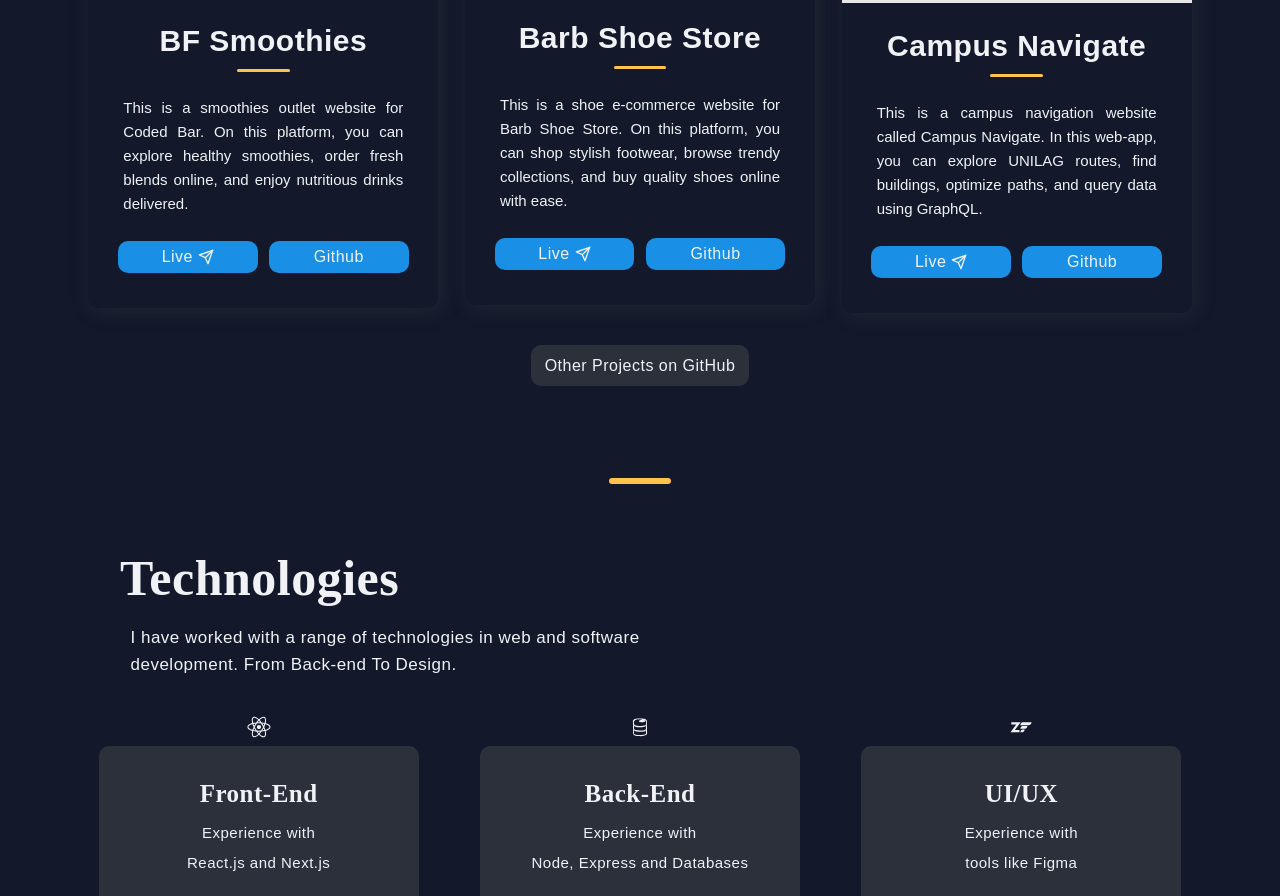
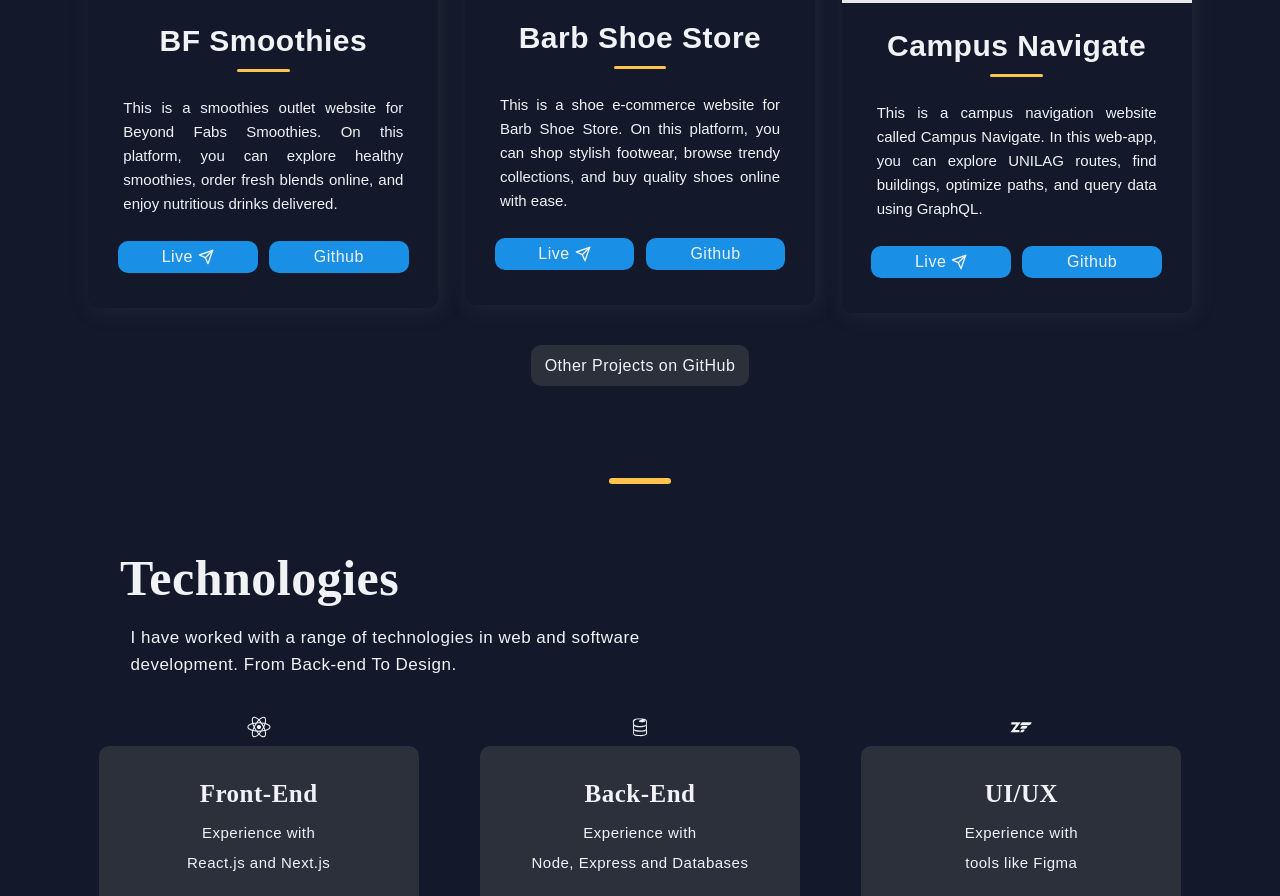
Before and after one commit to peekaycee/myPortfolio, a Next.js app: page / in a window 1280 px wide. Shown: the part 1472-2368 px from the top of the page. Built offline with nearby package versions, Linux system fonts and the light colour scheme.

Commit message:
update error

```diff
--- a/src/app/constants/constants.js
+++ b/src/app/constants/constants.js
@@ -28,7 +28,7 @@ export const projects = [
   },
   {
     title: 'BF Smoothies',
-    description: "This is a smoothies outlet website for Coded Bar. On this platform, you can explore healthy smoothies, order fresh blends online, and enjoy nutritious drinks delivered.",
+    description: "This is a smoothies outlet website for Beyond Fabs Smoothies. On this platform, you can explore healthy smoothies, order fresh blends online, and enjoy nutritious drinks delivered.",
     image: '/images/4.jpg',
     tags: ['React', 'ChatEngine', 'Firebase'],
     source: 'https://github.com/peekaycee/Coded-Bar',
```
